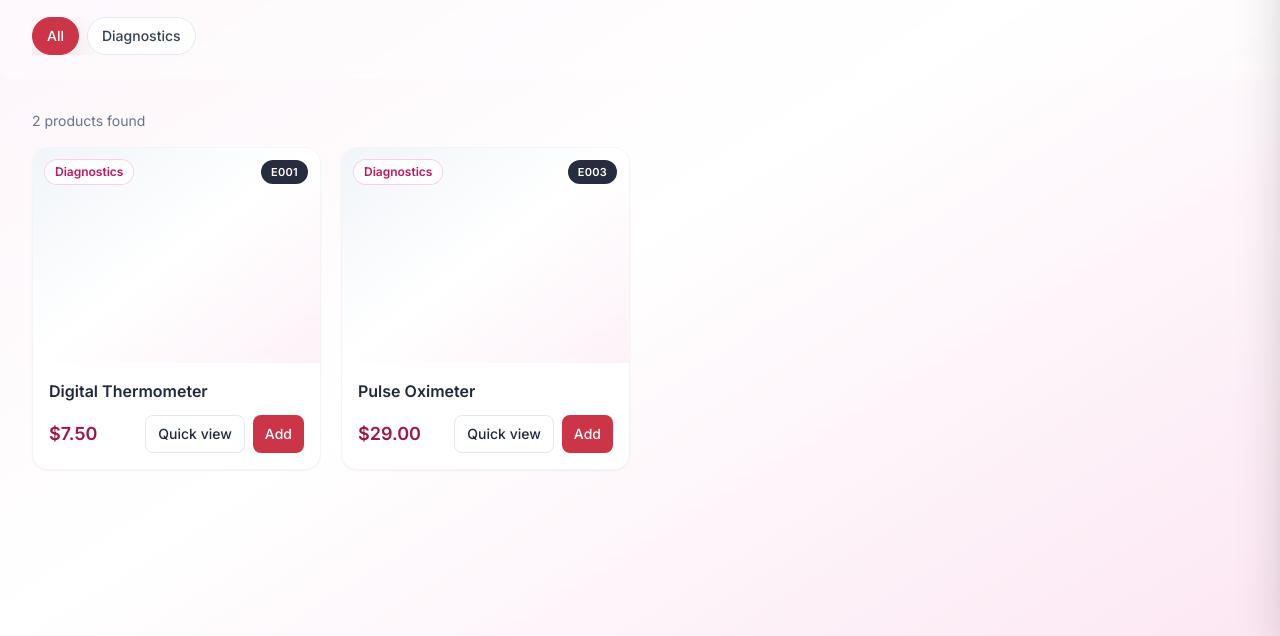
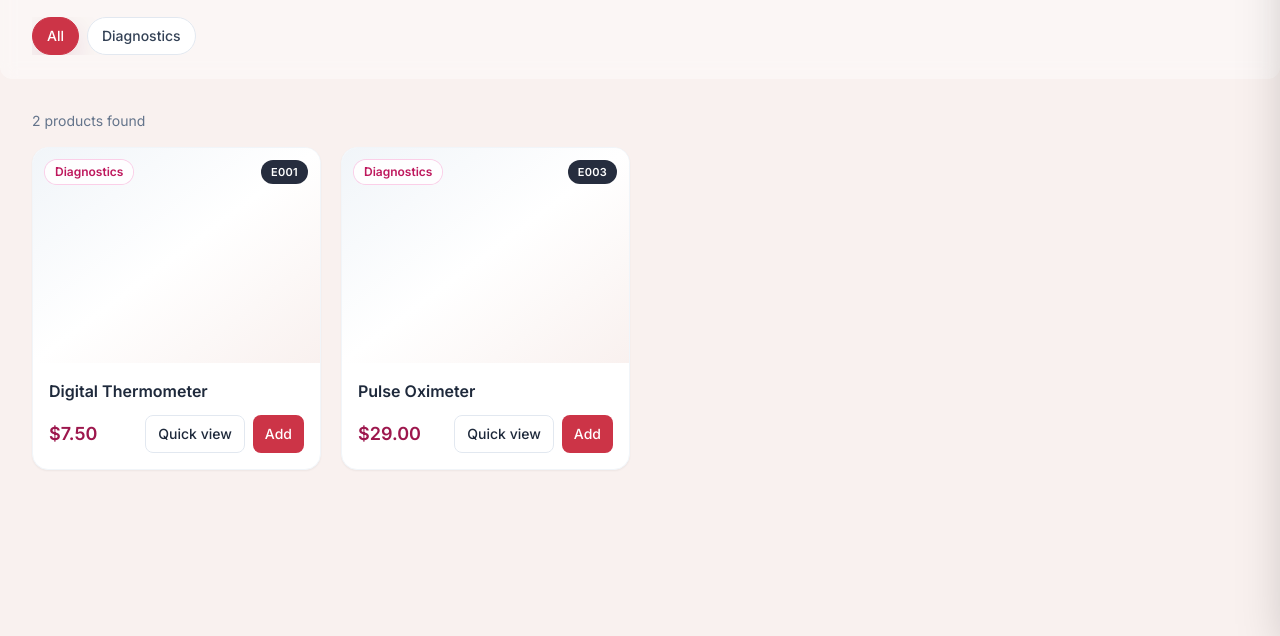
Before and after one commit to sruoyveasna/Jasmine-s-zone, a plain HTML site: page index.html in a window 1280 px wide. Shown: the part 164-800 px from the top of the page. Drawn offline with nearby package versions, Linux system fonts and the light colour scheme; no server answers.

Commit message:
change backgroud color

```diff
--- a/index.html
+++ b/index.html
@@ -47,7 +47,7 @@
       href="https://fonts.googleapis.com/css2?family=Inter:wght@300;400;500;600;700&display=swap"
       rel="stylesheet"
     />
-    <!-- Added custom script-style font -->
+    <!-- Custom script-style font for logo -->
     <link
       href="https://fonts.googleapis.com/css2?family=Great+Vibes&display=swap"
       rel="stylesheet"
@@ -56,7 +56,7 @@
     <script src="https://cdn.tailwindcss.com"></script>
 
     <script>
-      /* Light pink theme for Jasmine’s Zone */
+      /* Jasmine’s Zone theme (soft pink-beige background) */
       tailwind.config = {
         theme: {
           extend: {
@@ -72,8 +72,8 @@
             },
             colors: {
               brand: {
-                50: "#FDF2F8",
-                100: "#FCE7F3",
+                50: "#F9F1EF", // background base
+                100: "#F9F1EF", // uniform tone
                 200: "#FBCFE8",
                 300: "#F9A8D4",
                 400: "#F472B6",
@@ -111,10 +111,8 @@
   <body
     class="min-h-[100dvh] h-[100dvh] overflow-hidden bg-ink-50 text-ink-800 flex flex-col"
   >
-    <!-- Global soft pink background -->
-    <div
-      class="fixed inset-0 -z-10 bg-gradient-to-br from-brand-50 via-white to-brand-100"
-    ></div>
+    <!-- Global soft pink-beige background -->
+    <div class="fixed inset-0 -z-10 bg-[#F9F1EF]"></div>
 
     <!-- Toast -->
     <div id="toast" class="fixed top-4 right-4 z-[100] hidden"></div>
@@ -122,11 +120,11 @@
     <!-- Sticky Header -->
     <header class="sticky top-0 z-40">
       <div
-        class="relative max-w-7xl mx-auto px-3 sm:px-6 lg:px-8 py-3 sm:py-6 bg-white/40 backdrop-blur supports-[backdrop-filter]:bg-white/40 rounded-b-xl"
+        class="relative max-w-7xl mx-auto px-3 sm:px-6 lg:px-8 py-3 sm:py-6 bg-white/50 backdrop-blur supports-[backdrop-filter]:bg-white/40 rounded-b-xl"
       >
         <div class="flex items-center justify-between gap-3">
           <div class="flex items-center gap-2 sm:gap-3 select-none">
-            <!-- Your logo -->
+            <!-- Logo -->
             <img
               src="assets/img/logo.png"
               alt="Jasmine’s Zone"
```
